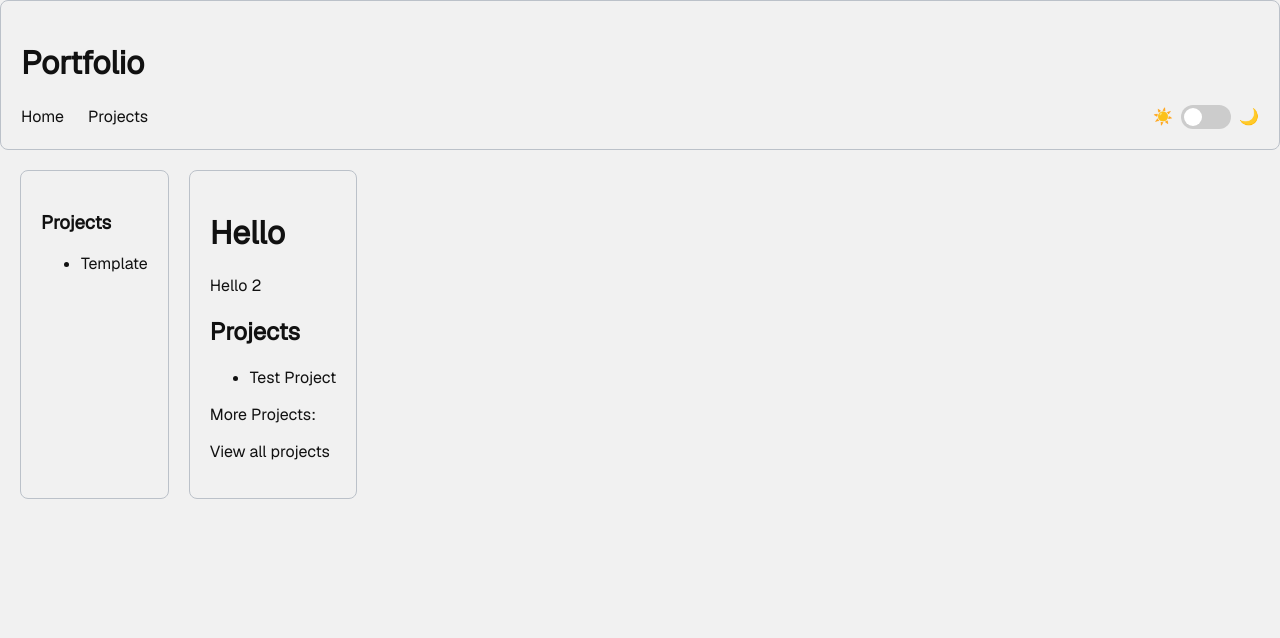
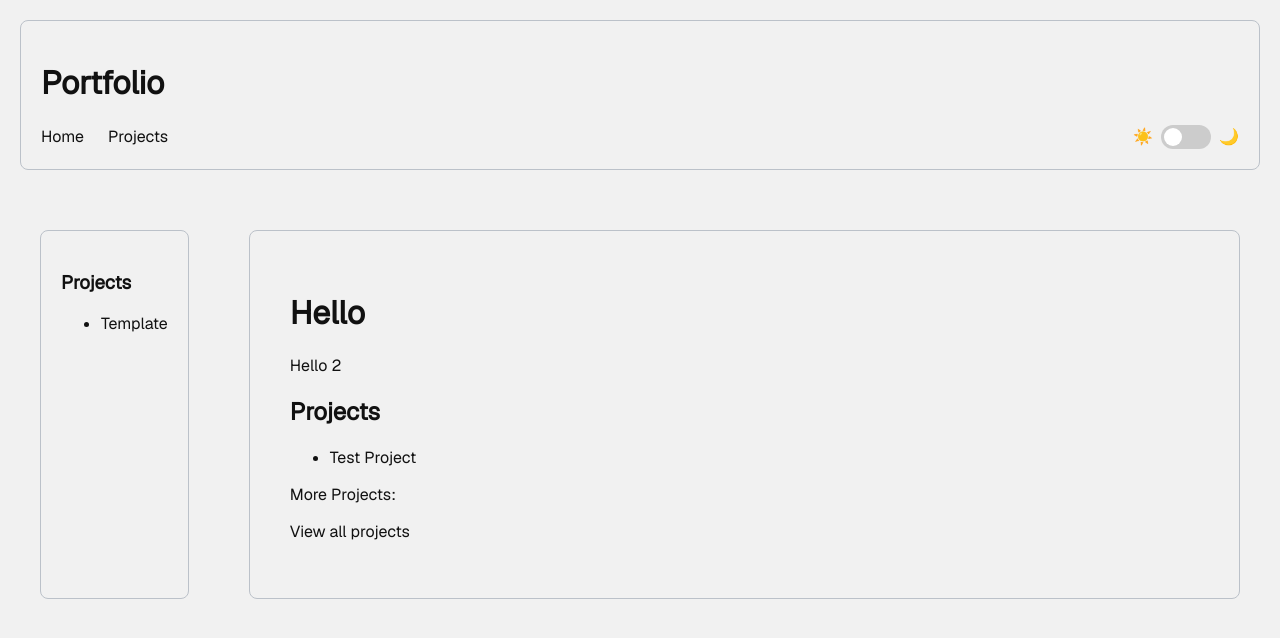
Before and after one commit to JannisElef/janniselef.github.io, a Jekyll site: the page built from index.md, in a window 1280 px wide. Shown: the top 638 px of the page. Built offline with Jekyll 4.4.1, drawn with Linux system fonts in a browser that asks for light colours.

Commit message:
fix styling

```diff
--- a/assets/css/style.css
+++ b/assets/css/style.css
@@ -1,7 +1,8 @@
 
 /* Body */
 body {
-  font-family: 'Geist', monospace;
+  font-family: 'Geist';
+  /* font-family: 'Geist', monospace; */
   margin: 0;
   transition: background 0.2s, color 0.2s;
   background: var(--bg-color);
@@ -9,7 +10,7 @@ body {
 }
 
 a { color: var(--text-color); text-decoration: none; }
-a:hover { opacity: 0.8; }
+a:hover { opacity: 0.8; text-decoration: wavy underline}
 
 /* Header, Aside, Main */
 header, aside, main {
@@ -17,6 +18,12 @@ header, aside, main {
   border: 1px solid var(--border-color);
   border-radius: 8px;
   padding: 20px;
+  margin: 20px;
+}
+
+main {
+  flex: 1;
+  padding: 40px;
 }
 
 /* Container Layout */
@@ -46,9 +53,24 @@ header, aside, main {
   color: inherit;
   transition: transform 0.2s, box-shadow 0.2s;
 }
+.project-card img {
+  width:100%;
+  height:180px;
+  object-fit: cover;
+  border-radius:6px;
+}
 .project-card:hover {
   transform: translateY(-6px) scale(1.02);
   box-shadow: 0 8px 20px rgba(0,0,0,0.1);
+}
+
+.tag {
+  display:inline-block;
+  font-size:12px;
+  padding:3px 6px;
+  border:1px solid var(--border-color);
+  margin-right:5px;
+  border-radius:4px;
 }
 
 /* STL Viewer Container */
--- a/assets/css/theme.css
+++ b/assets/css/theme.css
@@ -2,6 +2,7 @@
 body.light {
   --bg-color: #f1f1f1;          /* Seitenhintergrund */
   --text-color: #111;           /* Schriftfarbe */
+  --link-color: #0969DA;
   --border-color: #bbc1c9;      /* Rahmenfarbe */
   --container-color: #f1f1f1;   /* Header, Aside, Main Hintergrund */
   --code-bg-color: #e8e8e8;     /* Codeblock / STL Viewer Hintergrund */
@@ -10,6 +11,7 @@ body.light {
 :root {
   --bg-color: #161b22;
   --text-color: #e6edf3;
+  --link-color: #58A6FF;
   --border-color: #475059;
   --container-color: #182327;
   --code-bg-color: #282c34;
```
